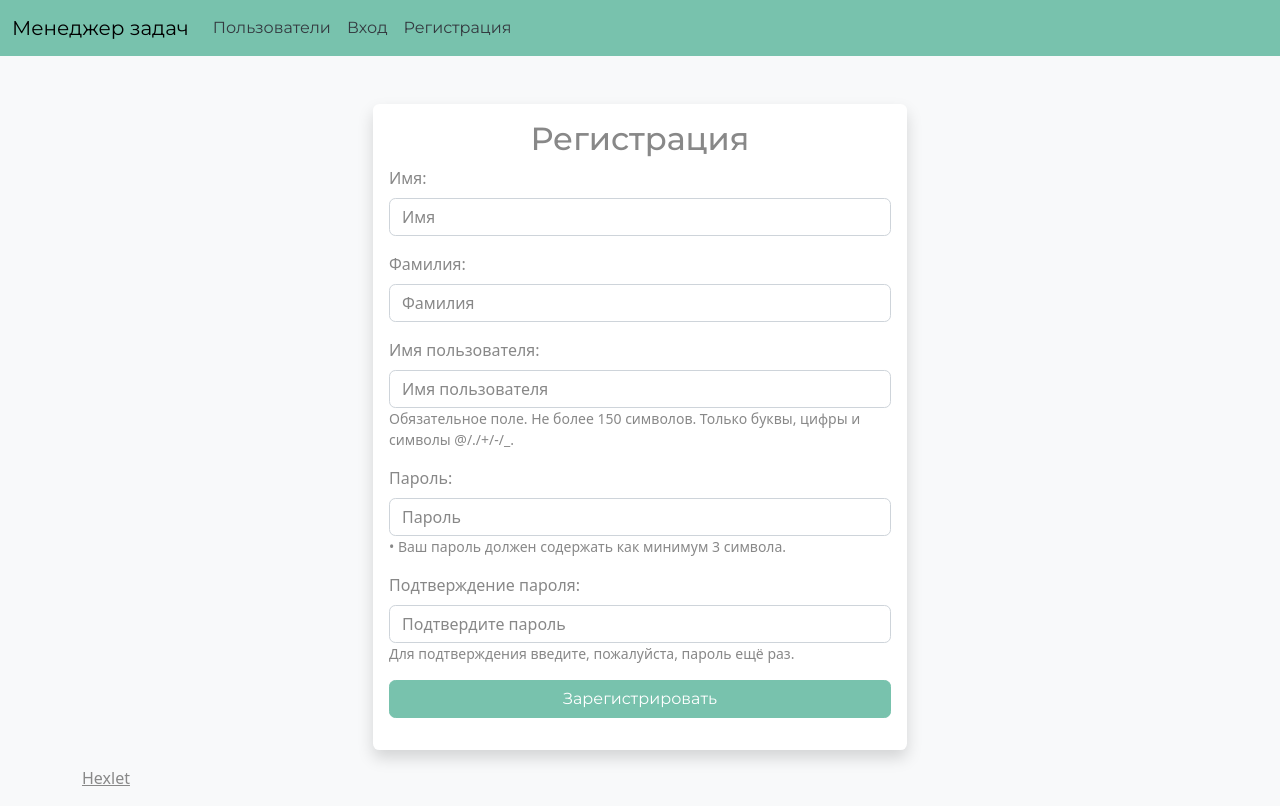
After one commit to LuybovB/python-project-52, a Django app: page /users/create/ in a window 1280 px wide. The commit adds this page. Run offline with Django 5.2, Linux system fonts and the light colour scheme.

Commit message:
add_reg_form

```diff
--- /dev/null
+++ b/task_manager/forms.py
@@ -0,0 +1,15 @@
+from django import forms
+from django.contrib.auth.forms import UserCreationForm
+from django.contrib.auth.models import User
+
+
+class CustomUserCreationForm(UserCreationForm):
+    first_name = forms.CharField(max_length=30, required=True, help_text='Имя')
+    last_name = forms.CharField(max_length=30, required=True, help_text='Фамилия')
+    username = forms.CharField(max_length=150, required=True, help_text='Обязательное поле. Не более 150 символов. Только буквы, цифры и символы @/./+/-/_')
+    password1 = forms.CharField(label='Пароль', widget=forms.PasswordInput)
+    password2 = forms.CharField(label='Подтверждение пароля', widget=forms.PasswordInput)
+
+    class Meta:
+        model = User
+        fields = ('first_name', 'last_name', 'username', 'password1', 'password2')
--- a/task_manager/templates/base.html
+++ b/task_manager/templates/base.html
@@ -1,11 +1,12 @@
-<!DOCTYPE html>
-<html lang="ru">
+{% load i18n %}
+{% get_current_language as LANGUAGE_CODE %}
+<html lang="{{ LANGUAGE_CODE }}">
 <head>
     <meta charset="UTF-8">
     <!-- Обновленная ссылка на тему Minty Bootstrap -->
     <link rel="stylesheet" href="https://cdn.jsdelivr.net/npm/bootswatch@5/dist/minty/bootstrap.min.css">
     <script src="https://cdnjs.cloudflare.com/ajax/libs/toastr.js/latest/toastr.min.js"></script>
-    <title>Task manager</title>
+    <title>{% trans 'Task manager' %}</title>
 </head>
 <body class="bg-light d-flex flex-column min-vh-100">
     <nav>{% include 'nav.html' %}</nav>
@@ -21,7 +22,7 @@
     {% endblock %}
     <footer class="footer mt-auto py-3 bg-light" style="color: #000;">
         <div class="container">
-            <a href="https://ru.hexlet.io/" class="text-muted" style="float:left;">Hexlet</a>
+            <a href="https://ru.hexlet.io/" class="text-muted" style="float:left;">{% trans 'Hexlet' %}</a>
         </div>
     </footer>
 </body>
--- a/task_manager/templates/nav.html
+++ b/task_manager/templates/nav.html
@@ -1,21 +1,23 @@
-
-
+{% load i18n %}
+{% get_current_language as LANGUAGE_CODE %}
+<html lang="{{ LANGUAGE_CODE }}">
 <nav class="navbar navbar-expand-lg bg-primary" data-bs-theme="dark">
   <div class="container-fluid">
-    <a class="navbar-brand" href="#" style="color: #000;">Менеджер задач</a>
+    <a class="navbar-brand" href="#" style="color: #000;">{% trans 'Менеджер задач' %}</a>
     <button class="navbar-toggler" type="button" data-bs-toggle="collapse" data-bs-target="#navbarColor01" aria-controls="navbarColor01" aria-expanded="false" aria-label="Toggle navigation">
       <span class="navbar-toggler-icon"></span>
     </button>
     <div class="collapse navbar-collapse" id="navbarColor01">
       <ul class="navbar-nav me-auto">
         <li class="nav-item">
-          <a class="nav-link" href="#" style="color: #343a40;">Пользователи</a>
+          <a class="nav-link" href="#" style="color: #343a40;">{% trans 'Пользователи' %}</a>
         </li>
         <li class="nav-item">
-          <a class="nav-link" href="#" style="color: #343a40;">Вход</a>
+          <a class="nav-link" href="#" style="color: #343a40;">{% trans 'Вход' %}</a>
         </li>
         <li class="nav-item">
-          <a class="nav-link" href="#" style="color: #343a40;">Регистрация</a>
+          <a class="nav-link" href="{% url 'register' %}" style="color: #343a40;">{% trans 'Регистрация' %}</a>
+
         </li>
       </ul>
     </div>
--- /dev/null
+++ b/task_manager/templates/users/register.html
@@ -0,0 +1,44 @@
+{% extends 'base.html' %}
+{% load i18n %}
+
+{% block content %}
+<div class="container mt-5">
+    <div class="row">
+        <div class="col-md-6 offset-md-3">
+            <div class="card border-0 shadow">
+                <div class="card-body">
+                    <h2 class="card-title text-center">{% trans 'Регистрация' %}</h2>
+                    <form method="post" class="needs-validation" novalidate>
+                        {% csrf_token %}
+                        <div class="mb-3">
+                            <label for="id_first_name" class="form-label">{% trans 'Имя' %}:</label>
+                            <input type="text" class="form-control" name="first_name" placeholder="{% trans 'Имя' %}" required id="id_first_name">
+                        </div>
+                        <div class="mb-3">
+                            <label for="id_last_name" class="form-label">{% trans 'Фамилия' %}:</label>
+                            <input type="text" class="form-control" name="last_name" placeholder="{% trans 'Фамилия' %}" required id="id_last_name">
+                        </div>
+<div class="mb-3">
+    <label for="id_username" class="form-label">{% trans 'Имя пользователя' %}:</label>
+    <input type="text" class="form-control" name="username" placeholder="{% trans 'Имя пользователя' %}" required id="id_username">
+    <small id="usernameHelp" class="form-text text-muted">{% trans 'Обязательное поле. Не более 150 символов. Только буквы, цифры и символы @/./+/-/_.' %}</small>
+</div>
+
+                        <div class="mb-3">
+    <label for="id_password" class="form-label">{% trans 'Пароль' %}:</label>
+    <input type="password" class="form-control" name="password" placeholder="{% trans 'Пароль' %}" required id="id_password">
+    <small id="passwordHelp" class="form-text text-muted">• {% trans 'Ваш пароль должен содержать как минимум 3 символа.' %}</small>
+</div>
+                        <div class="mb-3">
+    <label for="id_password2" class="form-label">{% trans 'Подтверждение пароля' %}:</label>
+    <input type="password" class="form-control" name="password2" placeholder="{% trans 'Подтвердите пароль' %}" required id="id_password2">
+    <small id="password2Help" class="form-text text-muted">{% trans 'Для подтверждения введите, пожалуйста, пароль ещё раз.' %}</small>
+</div>
+                        <button type="submit" class="btn btn-primary w-100">{% trans 'Зарегистрировать' %}</button>
+                    </form>
+                </div>
+            </div>
+        </div>
+    </div>
+</div>
+{% endblock %}
--- a/task_manager/urls.py
+++ b/task_manager/urls.py
@@ -16,9 +16,10 @@ Including another URLconf
 """
 from django.contrib import admin
 from django.urls import path
-from .views import IndexView
+from .views import IndexView, register
 
 urlpatterns = [
     path('admin/', admin.site.urls),
     path('', IndexView.as_view(), name='root'),
+    path('users/create/', register, name='register'),
 ]
--- a/task_manager/views.py
+++ b/task_manager/views.py
@@ -1,5 +1,8 @@
 from django.views.generic import TemplateView
+
 from django.utils.translation import gettext_lazy as _
+from .forms import CustomUserCreationForm
+from django.shortcuts import render, redirect
 
 
 class IndexView(TemplateView):
@@ -7,3 +10,14 @@ class IndexView(TemplateView):
     extra_context = {
         'header': _('Task manager'),
     }
+
+
+def register(request):
+    if request.method == 'POST':
+        form = CustomUserCreationForm(request.POST)
+        if form.is_valid():
+            form.save()
+            return redirect('login')  # Перенаправляем на страницу входа после регистрации
+    else:
+        form = CustomUserCreationForm()
+    return render(request, 'users/register.html', {'form': form})
```
Also changed, not shown: task_manager/models.py (added, +8 -0 lines), task_manager/settings.py (+20 -3 lines), task_manager/templates/index.html (+9 -5 lines), locale/ru/LC_MESSAGES/django.po (added), 2 other files.
